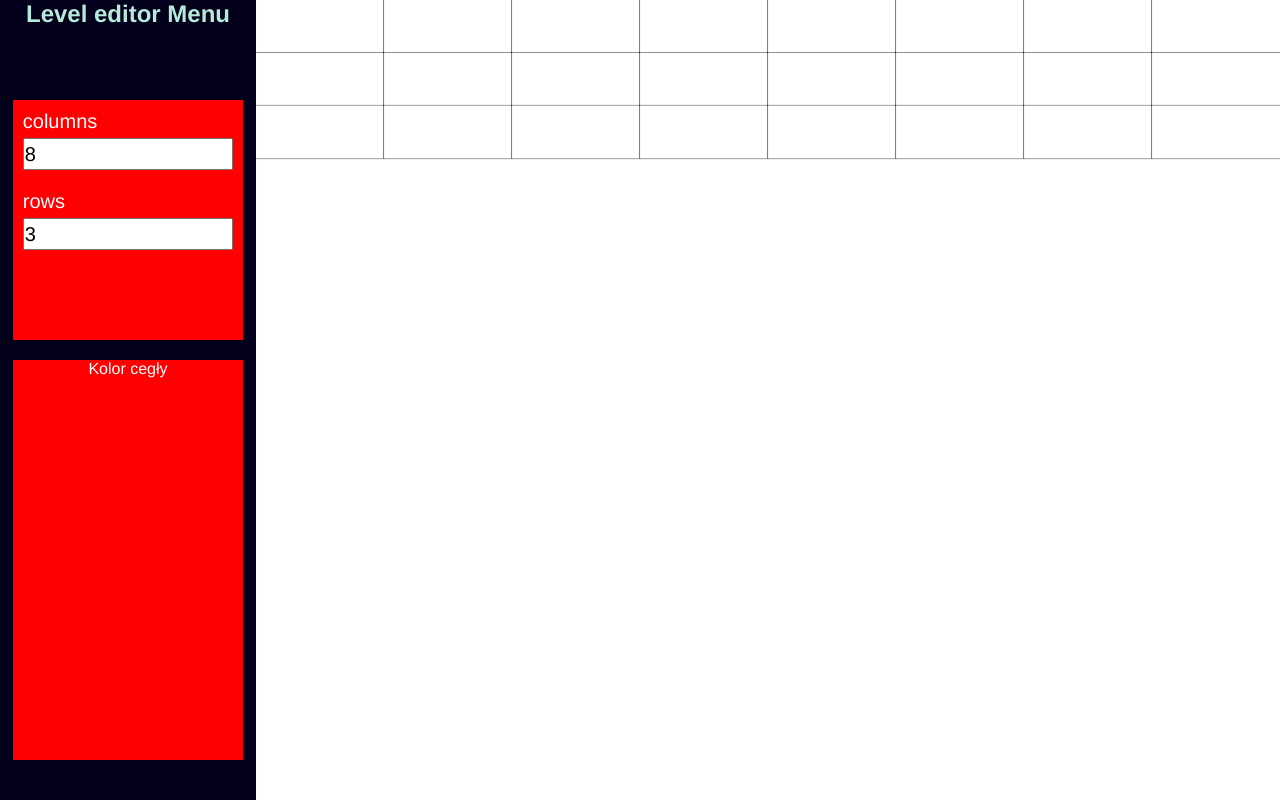
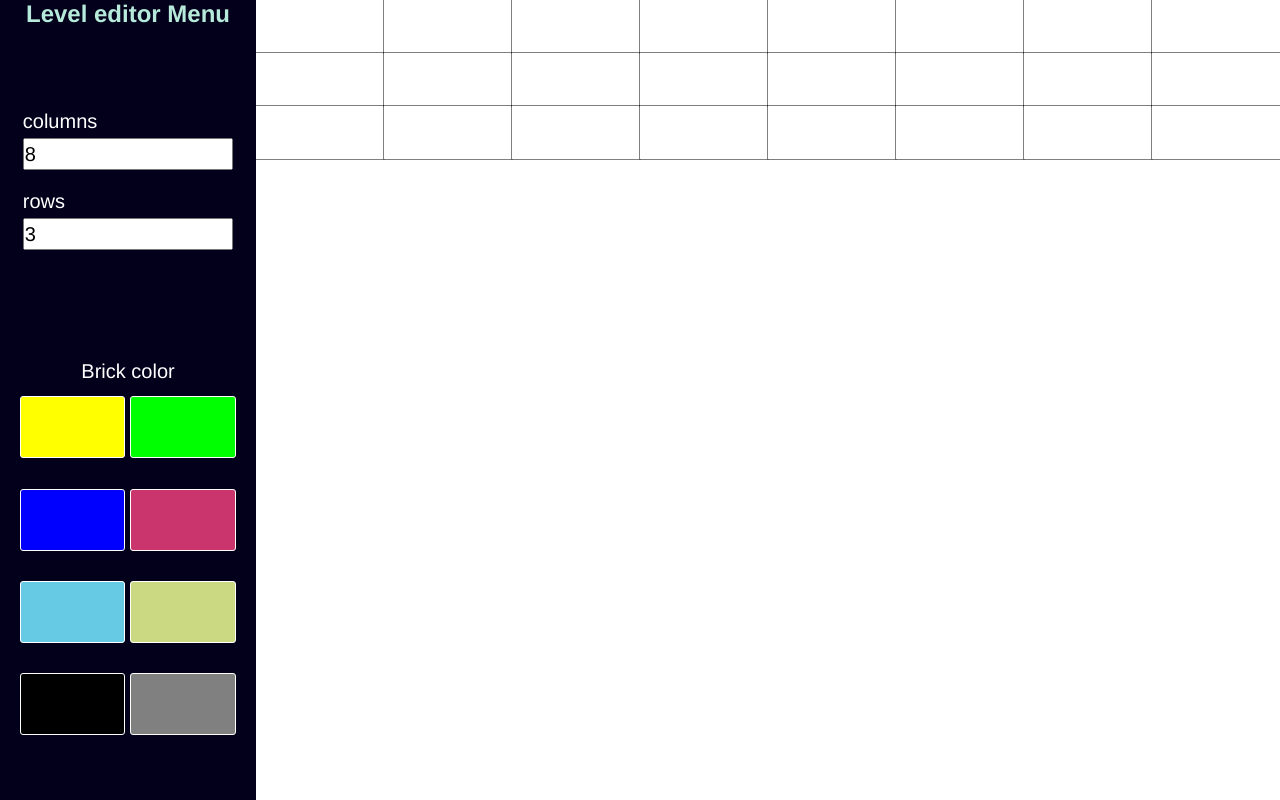
Before and after one commit to pawelos231/arkanoid_level_editor, a React (Vite) app: page / in a window 1280 px wide. Built offline with nearby package versions, Linux system fonts and the light colour scheme.

Commit message:
begin of drawing colors on canvas

```diff
--- a/src/App.tsx
+++ b/src/App.tsx
@@ -12,6 +12,7 @@ function App() {
   const [columnsCount, setColumnsCount] = useState<number>(
     DEFAULT_COLUMNS_COUNT
   );
+  const [brickColor, setBrick] = useState<string>("");
 
   return (
     <div className="wrapper">
@@ -23,8 +24,13 @@ function App() {
         )}
         rows={rowsCount}
         columns={columnsCount}
+        setBrick={useCallback((brick: string) => setBrick(brick), [])}
       />
-      <Editor columnsCount={columnsCount} rowsCount={rowsCount} />
+      <Editor
+        columnsCount={columnsCount}
+        rowsCount={rowsCount}
+        brickColor={brickColor}
+      />
     </div>
   );
 }
--- a/src/Editor/Canvas.tsx
+++ b/src/Editor/Canvas.tsx
@@ -1,6 +1,6 @@
 import { useRef, useEffect, RefObject } from "react";
 import { memo } from "react";
-import { generateBrickGrid } from "../helpers/generateBrickGrid";
+import { drawBricks, generateBrickGrid } from "../helpers/generateBrickGrid";
 import { Brick } from "../helpers/generateBrickGrid";
 import { handleCanvasClick } from "../helpers/clickBrick";
 import {
@@ -15,19 +15,29 @@ interface CanvasProps {
   height: number;
   rowsNumber: number;
   columnsNumber: number;
+  brickColor: string;
 }
 
 const Canvas = memo(
-  ({ width, height, rowsNumber, columnsNumber }: CanvasProps) => {
+  ({ width, height, rowsNumber, columnsNumber, brickColor }: CanvasProps) => {
     const canvasRef: RefObject<HTMLCanvasElement> = useRef(null);
 
+    const OUT_OF_BOUNDS =
+      rowsNumber > MAX_ROWS_COUNT ||
+      columnsNumber > MAX_COLUMNS_COUNT ||
+      rowsNumber < 0 ||
+      columnsNumber < 0;
+
     useEffect(() => {
-      if (
-        rowsNumber > MAX_ROWS_COUNT ||
-        columnsNumber > MAX_COLUMNS_COUNT ||
-        rowsNumber < 0 ||
-        columnsNumber < 0
-      ) {
+      const handleResize = (
+        canvas: HTMLCanvasElement,
+        context: CanvasRenderingContext2D
+      ) => {
+        const bricks = generateBrickGrid(canvas, columnsNumber, rowsNumber);
+        drawBricks(context, canvas, bricks);
+      };
+
+      if (OUT_OF_BOUNDS) {
         console.warn(OUT_OF_RANGE);
         return;
       }
@@ -41,25 +51,24 @@ const Canvas = memo(
       const bricks: Brick[] = generateBrickGrid(
         canvas,
         columnsNumber,
-        rowsNumber,
-        context
+        rowsNumber
       );
 
-      bricks.forEach((brick) => {
-        context.fillStyle = "#fff";
-        context.strokeStyle = "#000";
-        context.strokeRect(brick.x, brick.y, brick.width, brick.height);
-        context.fillRect(brick.x, brick.y, brick.width, brick.height);
-      });
+      const resizeFunc = () => handleResize(canvas, context);
 
-      canvas.addEventListener("click", (e) =>
-        handleCanvasClick(e, bricks, canvas)
-      );
+      window.addEventListener("resize", resizeFunc);
+
+      const handleClick = (e: MouseEvent) =>
+        handleCanvasClick(e, bricks, canvas, brickColor, context);
+
+      canvas.addEventListener("click", handleClick);
+
+      drawBricks(context, canvas, bricks);
 
       return () => {
-        // Clean up event listeners if necessary
+        //
       };
-    }, [rowsNumber, columnsNumber]);
+    }, [rowsNumber, columnsNumber, brickColor, OUT_OF_BOUNDS]);
 
     const rowBool = Boolean(rowsNumber);
     const columnBool = Boolean(columnsNumber);
--- a/src/Editor/MainEditor.tsx
+++ b/src/Editor/MainEditor.tsx
@@ -4,15 +4,17 @@ import Canvas from "./Canvas";
 type Props = {
   columnsCount: number;
   rowsCount: number;
+  brickColor: string;
 };
 
-const Editor = ({ columnsCount, rowsCount }: Props) => {
+const Editor = ({ columnsCount, rowsCount, brickColor }: Props) => {
   return (
     <Canvas
-      width={1000}
-      height={1000}
+      width={window.innerWidth * 0.8}
+      height={window.innerHeight}
       columnsNumber={columnsCount}
       rowsNumber={rowsCount}
+      brickColor={brickColor}
     />
   );
 };
--- a/src/Navbar/Navbar.tsx
+++ b/src/Navbar/Navbar.tsx
@@ -1,16 +1,19 @@
 import "./navbar.css";
 import { memo } from "react";
 import { MAX_COLUMNS_COUNT, MAX_ROWS_COUNT } from "../constants/defaultValues";
+import { bricksData } from "../helpers/brickData";
+import { BrickData } from "../helpers/brickData";
 
 type Props = {
   changeRowsCount: (rows: number) => void;
   changeColumnCount: (columns: number) => void;
+  setBrick: (brick: string) => void;
   rows: number;
   columns: number;
 };
 
 const Navabar = memo(
-  ({ changeRowsCount, changeColumnCount, rows, columns }: Props) => {
+  ({ changeRowsCount, changeColumnCount, rows, columns, setBrick }: Props) => {
     const handleColumnCountChange = (
       event: React.ChangeEvent<HTMLInputElement>
     ) => {
@@ -23,6 +26,10 @@ const Navabar = memo(
     ) => {
       const value = parseInt(event.target.value);
       changeRowsCount(value);
+    };
+
+    const handleBrickChoose = (brick: BrickData) => {
+      setBrick(brick.color);
     };
 
     return (
@@ -50,7 +57,19 @@ const Navabar = memo(
             </div>
           </div>{" "}
           <div className="kolor">
-            <p>Kolor cegły</p>
+            <p>Brick color</p>
+            <div className="brickContainer">
+              {bricksData().map((brick) => {
+                return (
+                  <div
+                    key={brick.color}
+                    onClick={() => handleBrickChoose(brick)}
+                    className="brick"
+                    style={{ backgroundColor: brick.color }}
+                  ></div>
+                );
+              })}
+            </div>
           </div>
         </nav>
       </>
--- a/src/Navbar/navbar.css
+++ b/src/Navbar/navbar.css
@@ -17,11 +17,11 @@
 
 
 .kolor {
-    background-color: red;
     width: 90%;
     flex-basis: 50%;
     color: white;
     display: flex;
+    flex-direction: column;
     justify-content: center;
 }
 
@@ -30,7 +30,6 @@
     color: white;
     width: 90%;
     flex-basis: 30%;
-    background-color: red;
     display: flex;
     flex-direction: column;
 }
@@ -47,3 +46,35 @@
  flex-grow: 1;
  font-size: 20px;
 }
+.brick{
+    width: 45%;
+    height: 60px;
+    margin: 0;
+    padding: 0;
+    border-radius: 3px;
+    display: flex;
+    justify-content: center;
+    align-items: center;
+    border: 1px solid white;
+    transition: all 0.14s;
+    cursor: pointer;
+}
+
+.brick:hover{
+    transform: scale(.95);
+    border-radius: 2px;
+}
+
+.brickContainer{
+    display: flex;
+    flex-wrap: wrap;
+    justify-content: center;
+    flex-grow: 1;
+    gap: 5px;
+}
+
+.kolor > p {
+    flex-basis: 20%;
+    text-align: center;
+    font-size: 20px;
+}
--- a/src/constants/defaultValues.ts
+++ b/src/constants/defaultValues.ts
@@ -1,5 +1,5 @@
 export const DEFAULT_ROWS_COUNT = 3
 export const DEFAULT_COLUMNS_COUNT = 8
-export const MAX_ROWS_COUNT = 5
+export const MAX_ROWS_COUNT = 7
 export const MAX_COLUMNS_COUNT = 20
 export const OUT_OF_RANGE = "The value you provided is out of range"
--- /dev/null
+++ b/src/helpers/brickData.ts
@@ -0,0 +1,60 @@
+export interface BrickData {
+    color: string
+    timesToHit: number
+    points: number
+    buffDropRate: number
+}
+
+export const bricksData = (): BrickData[] => {
+
+    return [
+        {
+            color: "#ffff00",
+            timesToHit: 2,
+            points: 20,
+            buffDropRate: 0.1
+        },
+        {
+            color: "#00ff00",
+            timesToHit: 1,
+            points: 10,
+            buffDropRate: 0.1
+        },
+        {
+            color: "#0000ff",
+            timesToHit: 1,
+            points: 10,
+            buffDropRate: 0.02
+        },
+        {
+            color: "#cb356d",
+            timesToHit: 1,
+            points: 50,
+            buffDropRate: 0.02
+        },
+        {
+            color: "#66cae5",
+            timesToHit: 1,
+            points: 10,
+            buffDropRate: 0.02
+        },
+        {
+            color: "#CAD982",
+            timesToHit: 1,
+            points: 10,
+            buffDropRate: 0.05
+        },
+        {
+            color: "#000",
+            timesToHit: 4,
+            points: 50,
+            buffDropRate: 0.05
+        },
+        {
+            color: "#808080",
+            timesToHit: 1000000000,
+            points: 0,
+            buffDropRate: 0.05
+        }
+    ]
+}
--- a/src/helpers/calculateBrickHeight.ts
+++ b/src/helpers/calculateBrickHeight.ts
@@ -1,6 +1,13 @@
 export function calculateBrickHeight(canvasHeight: number, brickRowCount: number): number {
-    const maxBrickHeight = Math.floor(canvasHeight / 5);
-    const calculatedBrickHeight = Math.floor(maxBrickHeight / brickRowCount);
 
-    return calculatedBrickHeight;
+    if(brickRowCount > 5) {
+        const maxBrickHeight = Math.floor(canvasHeight / 4);
+        const calculatedBrickHeight = Math.floor(maxBrickHeight / brickRowCount);
+        return calculatedBrickHeight;
+    } else {
+        const maxBrickHeight = Math.floor(canvasHeight / 5);
+        const calculatedBrickHeight = Math.floor(maxBrickHeight / brickRowCount);
+        return calculatedBrickHeight;
+    }
+
   }
--- a/src/helpers/clickBrick.ts
+++ b/src/helpers/clickBrick.ts
@@ -1,8 +1,11 @@
   import { Brick } from "./generateBrickGrid";
+  import { drawBricks } from "./generateBrickGrid";
 export function handleCanvasClick(
     event: MouseEvent,
     bricks: Brick[],
-    canvas: HTMLCanvasElement
+    canvas: HTMLCanvasElement,
+    brickColor: string,
+    context: CanvasRenderingContext2D
     ) {
     const canvasRect = canvas.getBoundingClientRect();
     const mouseX = event.clientX - canvasRect.left;
@@ -15,7 +18,9 @@ export function handleCanvasClick(
         mouseY >= brick.y &&
         mouseY <= brick.y + brick.height
         ) {
-            console.log("Brick clicked:", brick);
+            brick.color = brickColor
+            console.log(brick)
         }
     });
+    drawBricks(context, canvas, bricks)
 }
--- a/src/helpers/generateBrickGrid.ts
+++ b/src/helpers/generateBrickGrid.ts
@@ -8,17 +8,12 @@ export type Brick = {
     color: string
 }
 
-export const generateBrickGrid = (canvas: HTMLCanvasElement , columnsNumber: number, rowsNumber: number, context: CanvasRenderingContext2D) => {
+export const generateBrickGrid = (canvas: HTMLCanvasElement , columnsNumber: number, rowsNumber: number) => {
 
-    const brickGrid = [];
+    const brickGrid: Brick[] = [];
 
     const brickWidth = canvas.width / columnsNumber;
     const brickHeight = calculateBrickHeight(canvas.height, rowsNumber);
-
-    context.clearRect(0, 0, canvas.width, canvas.height);
-
-    const color = "#111"
-    context.lineWidth = 1;
 
     for (let i = 0; i < columnsNumber; i++) {
       for (let j = 0; j < rowsNumber; j++) {
@@ -28,7 +23,7 @@ export const generateBrickGrid = (canvas: HTMLCanvasElement , columnsNumber: num
             y: j * brickHeight,
             width: brickWidth,
             height: brickHeight,
-            color: color
+            color: "#fff"
         });
       }
     }
@@ -36,3 +31,16 @@ export const generateBrickGrid = (canvas: HTMLCanvasElement , columnsNumber: num
     return brickGrid
 
 }
+
+export const drawBricks = (context: CanvasRenderingContext2D, canvas: HTMLCanvasElement, bricks: Brick[]) => {
+
+    context.clearRect(0, 0, canvas.width, canvas.height);
+    context.lineWidth = 1;
+
+    bricks.forEach((brick: Brick) => {
+        context.fillStyle = brick.color;
+        context.strokeStyle = "#000";
+        context.strokeRect(brick.x, brick.y, brick.width, brick.height);
+        context.fillRect(brick.x, brick.y, brick.width, brick.height);
+      });
+}
```
